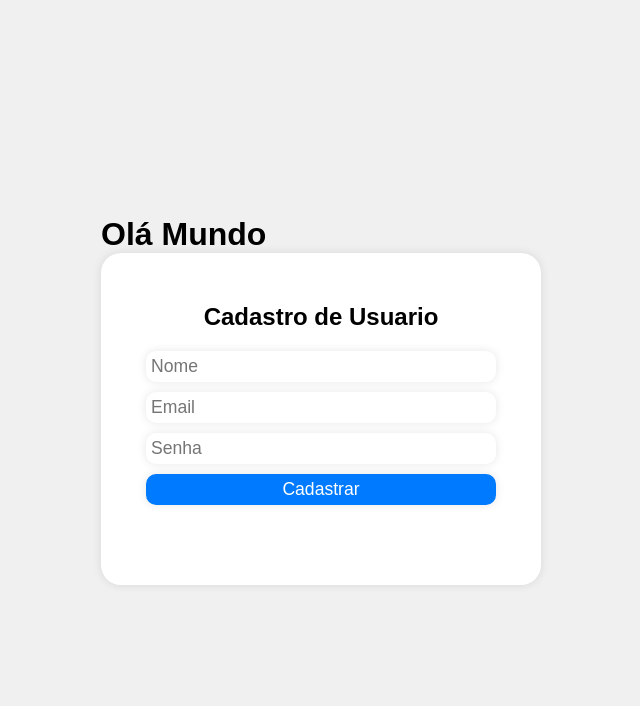
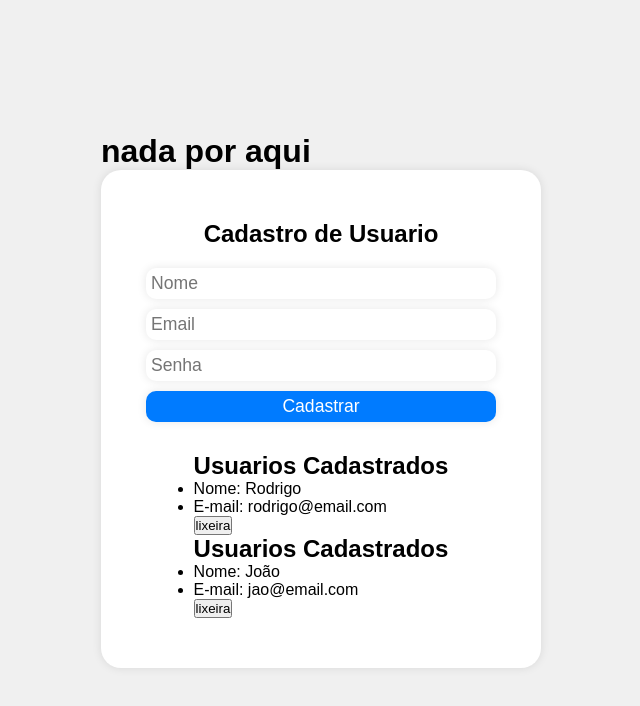
Before and after one commit to rudr1gu/blog-reactjs, a React (Vite) app: page / in a window 1280 px wide. Shown: the top 706 px of the page, without its empty margins (319-959 px from the left). Built offline with nearby package versions, Linux system fonts and the light colour scheme.

Commit message:
:sparkles: feat: add user registration feature with user list display

```diff
--- a/src/components/cadastro/Cadastro.tsx
+++ b/src/components/cadastro/Cadastro.tsx
@@ -1,16 +1,34 @@
 import './Cadastro.css'
+import Usuario from './User'
 
 function Cadastro(){
+    const user1: Usuario = new Usuario(1,'Rodrigo', 'rodrigo@email.com', 'Senha123');
+    const user2: Usuario = new Usuario(2,'João', 'jao@email.com', 'Senha123');
+    const users = [user1, user2]
+
     return (
         <section className="cadastro">
             <h1 className='titulo-cadastro'>Cadastro de Usuario</h1>
             <form>
-                <input type="text" placeholder="Nome" className='form'/>
-                <input type="text" placeholder="Email" className='form'/>
-                <input type="password" placeholder="Senha" className='form'/>
-                <button className='form'>Cadastrar</button>
+                <input name='nome' type="text" placeholder="Nome" className='form'/>
+                <input name='user' type="text" placeholder="Email" className='form'/>
+                <input name='senha' type="password" placeholder="Senha" className='form'/>
+                <button type='button' className='form'>Cadastrar</button>
             </form>
+
+        { users.map((user) => (
+            <article key={user.id}>
+            <h2>Usuarios Cadastrados</h2>
+            <ul>
+                <li>Nome: {user.nome}</li>
+                <li>E-mail: {user.email} </li>
+            </ul>
+            <button className='lixeira'>lixeira</button>
+            </article>
+            )
+        )}
         </section>
+
     )
 }
 
--- /dev/null
+++ b/src/components/cadastro/User.ts
@@ -0,0 +1,14 @@
+class Usuario{
+    id: number
+    nome: string
+    email: string
+    senha: string
+    constructor(id: number,nome: string, email: string, senha: string){
+        this.id = id
+        this.nome = nome
+        this.email = email
+        this.senha = senha
+    }
+}
+
+export default Usuario
--- a/src/components/home/App.tsx
+++ b/src/components/home/App.tsx
@@ -1,8 +1,10 @@
 import './App.css'
 
+
 function App() {
+
   return (
-    <h1>Olá Mundo</h1>
+    <h1>nada por aqui</h1>
   )
 }
 
```
